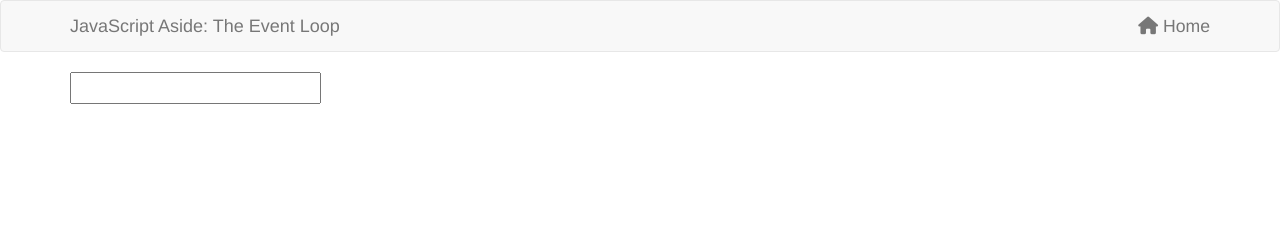
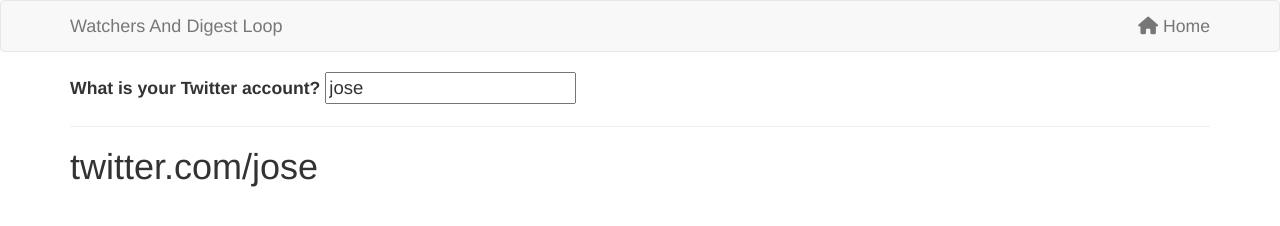
Before and after one commit to josedesignr/Learn-And-Understand-AngularJS, a website: page app/index.html in a window 1280 px wide. Drawn offline with nearby package versions, Linux system fonts and the light colour scheme; files that its build step writes are made by us from their sources.

Commit message:
Watchers and Digest Loop

```diff
--- a/app/index.html
+++ b/app/index.html
@@ -20,7 +20,7 @@
       <nav class="navbar navbar-default">
         <div class="container">
           <div class="navbar-header">
-            <a class="navbar-brand" href="/"> JavaScript Aside: The Event Loop</a>
+            <a class="navbar-brand" href="/"> Watchers And Digest Loop</a>
           </div>
 
           <ul class="nav navbar-nav navbar-right">
@@ -33,7 +33,10 @@
     <div class="container" ng-controller="mainController">
       <div class="row">
         <div class="col-md-12">
-          <input type="text" id="name"/>
+          <label>What is your Twitter account?</label>
+          <input type="text" ng-model="account"/>
+          <hr/>
+          <h1>twitter.com/{{account}}</h1>
         </div>
       </div>
     </div>
--- a/app/scripts/app.js
+++ b/app/scripts/app.js
@@ -1,42 +1,128 @@
+
+/* WATCHERS AND DIGEST LOOP */
+
+/*
+	We have already seen that JavaScript has an Event Loop that is constantly listening for
+	certain events (keypressed, click, mouseover, change...) happening on the page.
+	But if you did it before with JavaScript or jQuery, you manually had to look at these
+	events and respond to them.
+
+	AngularJS is actually adding event listeners for you, and it's extending the Event Loop,
+	doing more with it.
+
+	So, you have the Event Loop. which is native to the browser, part of JavaScript, and then
+	AngularJS add on, the "Angular Context" on top of the Event Loop.
+
+	When you create something in the scope, and then put it in the view (by binding or interpolation),
+	AngularJS knows that it's gonna need to keep track of that variable(s), or function(s).
+	It works because AngularJS automatically add watchers, keeping track of the original value and
+	the new value, every time something happens that might have changed the value.
+
+	That part of it, watching and checking for changes, is called "The Digest Loop".
+	(it'‚ kind of the Event Loop, but it's its own loop that AngularJS has written )
+
+	When you enter into the Digest Loop, (or Digest Cycle), it goes to every single variable and
+	check if there are any changes, comparing the old value to the new value.
+	If some of those variables has changed, the it updates everywhere that is connected to it.
+
+	And then it runs one more cycle, to see if by changing that it might have changed something else,
+	until all the old values and new values match. Then it stops for the moment, until the Event Loop
+	detects some event thrown again.
+
+	Too much text, let's code a bit...
+*/
+
 var app = angular.module('myApp', []);
 
+//--Back to our previous example...
+app.controller('mainController', ['$scope', '$timeout', function($scope, $timeout) {
 
-app.controller('mainController', ['$scope', '$filter', function($scope, $filter) {
+	/*
+		When we create any variable into the $scope, and put it into the view, it automatically
+		starts watching for any value changes. That's why we see the updates in real time every
+		time that we typed anything in the text box.
+	*/
+	$scope.account = '';
+
+	/*
+		We also can add our specific watch code to a specific variable.
+		You normally wouldn't do this under most circumstances, but we are gonna do it
+		so we can get and idea of what is happening.
+	*/
+	//--The $watch function receives the name of the variable to be watched, and a function where AngularJS has the old and new values.
+	$scope.$watch('account', function(newValue, oldValue){
+
+		//--Let's print old and new values out, so we can see how it works.
+		console.info("Changed!");
+		console.log("Old Value: "+oldValue);
+		console.log("New Value: "+newValue);
+	})
+
+	/*
+		You will see that every single time we type a letter in the text box that is being watched,
+		the Digest Loop starts again and updates the values.
+		So now, AngularJS is taking care of things that we used to have to do manually, and that's great.
+
+		But...
+
+		There is a little caveat. Remember we said above that AngularJS has an "Angular Context"
+		on the top of the native Event Loop and there is where it watches all the variables?
+
+		Well, let's see what happen when we don't build code inside the AngularJS context...
+		...and how you can fix that.
+	*/
+
+	/*
+		In this example I am going to use the setTimeout function which is native to JavaScript
+		to change the 'account' variable to something else, after 3 seconds (3000 ms).
+	*/
+	setTimeout(function(){
+		$scope.account = "josedesignr";
+		console.log("Scope Changed!");
+	}, 2000);
+	/*
+		If you have tried it, you noticed that after 3 seconds,
+		the "Scope Changed" appeared in the console, but the DOM did not update. What happened?
+
+		Well, setTimeout starts a kind of a new thread of code inside the JavaScript, inside the
+		memory of the running JavaScript, and 3 seconds later it runs asynchronously, meaning that
+		other code keeps running while setTimeout is running too.
+
+		So, the things that are happening inside of the setTimeout, even though it changed the scope,
+		Angular didn't check for it, it didn't realize that change 'cause it was outside the Angular
+		context; and because of that, it never started the Digest Loop, so it never updated the page.
+	*/
+
+	/*
+		How to handle this?
+
+		Well, there is a couple of ways:
+
+		One, is to manually tell AngularJS that what is inside the setTimeout, needs to be applied
+		into the Digest Cycle, and the way to do that is using $scope.$apply, like this:
+	*/
+
+	//-- So now, when the setTimeout runs the thread, is also runs an Angular function ($scope.$apply) that applies those changes in the Angular Context.
+	setTimeout(function(){
+		$scope.$apply(function(){
+			$scope.account = "jose";
+			console.log("Scope Changed and Applied!");
+		});
+	}, 4000);
+
+	/*
+		Normally, AngularJS wraps everything within a $scope.$apply for you, but in certain cases
+		like setTimeout, or probably with some external library, if you are not getting the DOM updated,
+		then you know that you should wrap it manually in a $scope.$apply.
+
+		There's a second way to handle this, and if you remember well, we already did it in previous lessons:
+	*/
+
+	// We can just inject the $timeout service from AngularJS, instead of using the native setTimout of JavaScript
+	// By doing this, we don't need anymore the $scope.$apply, because since $timeout is an Angular service, it already knows.
+	$timeout(function(){
+		$scope.account = "josedesignr";
+		console.log("Scope Changed using $timeout!");
+	}, 6000);
 
 }]);
-
-
-//-- Forget about this AngularJS code, this will be another JavaScript Aside, just pure JS.
-
-
-/* JAVASCRIPT ASIDE: THE EVENT LOOP */
-
-/*
-	We are going to talk about the event loop. and how events are happening
-	and working inside JavaScript.
-	And that will help us understand how AngularJS takes advange of them.
-*/
-
-//-- This is pure JavaScript...
-
-//--Let's create a variable and say that we want to look for an element with ID "name"
-var myVar = document.getElementById("name");
-
-//--This console is just to test if it was found.
-console.log(myVar);
-
-
-/*
-	Now, we are going to create something called "Event Listener", which basically,
-	as its name says, is listening if some specific event is thrown; in this case,
-	it will be listening every time we press a key on the "name" input.
-	And when it happens, will trigger the function, which in this case is just a console.log.
-	No only once, but every time that the event occurs, the function gets invoked.
-	That is the Event Loop.
-
-	With JavaScript or jQuery, you have to listen for events manually (as it is here),
-	AngularJS on the other hand, takes advantage on those events to keep track of things for you.
-*/
-myVar.addEventListener("keypress", function(event){
-	console.log("Pressed!");
-});
```
